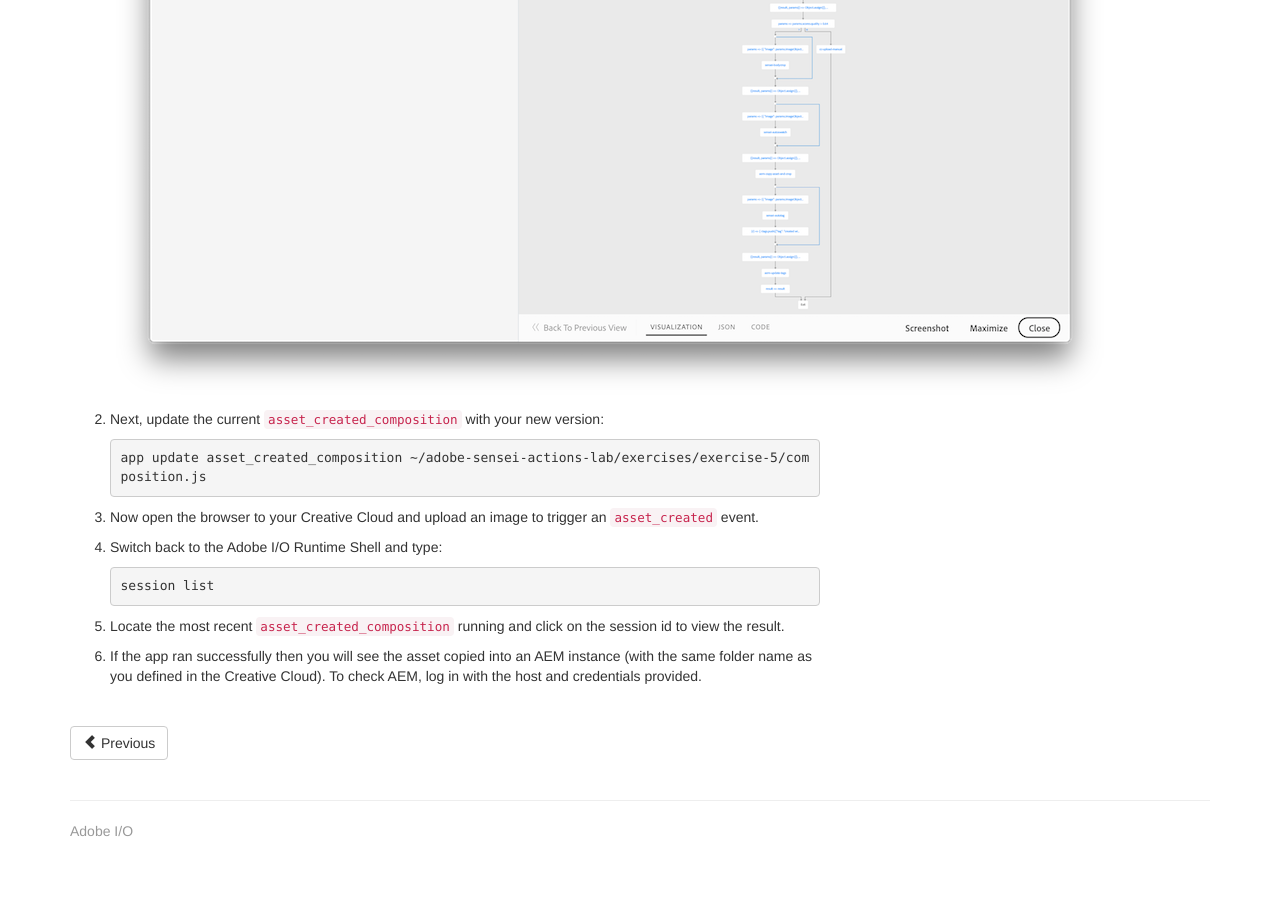
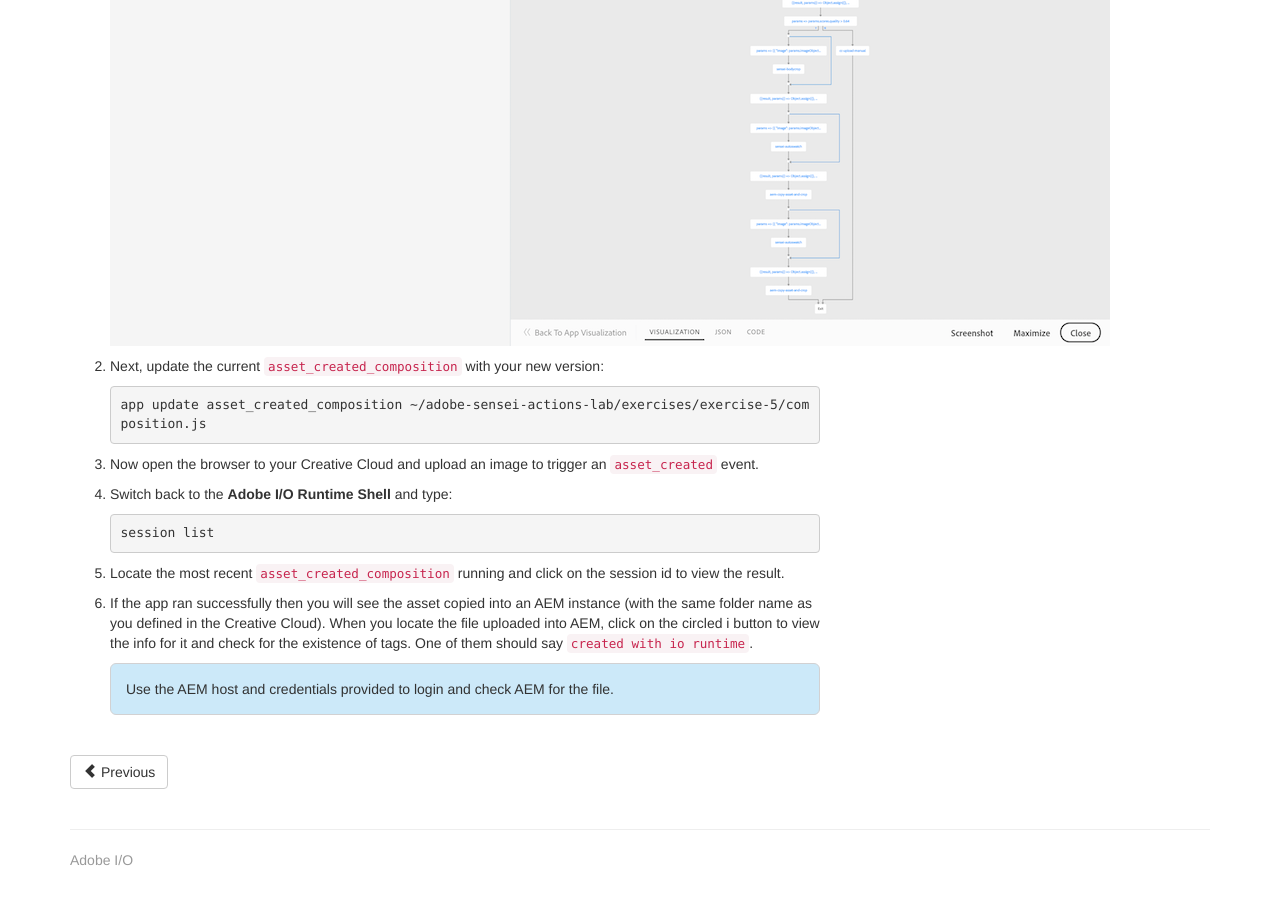
Before and after one commit to adobe/adobe-sensei-ai-functions, a Jekyll site: the page built from lesson9.md, in a window 1280 px wide and 900 px high, scrolled down 1635 px. Built offline with Jekyll 4.4.1, drawn with Linux system fonts in a browser that asks for light colours; comment, search, counter and statistics services are not loaded; before the commit the page ends 2506 px from its top, so only the background shows below that.

Commit message:
Content updates, flow screenshots updated

```diff
--- a/lesson9.md
+++ b/lesson9.md
@@ -50,7 +50,7 @@ In this exercise you will add the Sensei Auto Tag function to auto tag an image
 
        app preview ~/adobe-sensei-actions-lab/exercises/exercise-5/composition.js
 
-      ![](images/exercise5-flow.png)
+      ![](images/exercise5-flowb.png)
 
 2. Next, update the current `asset_created_composition` with your new version:
 
@@ -58,13 +58,15 @@ In this exercise you will add the Sensei Auto Tag function to auto tag an image
 
 3. Now open the browser to your Creative Cloud and upload an image to trigger an `asset_created` event.
 
-4. Switch back to the Adobe I/O Runtime Shell and type:
+4. Switch back to the **Adobe I/O Runtime Shell** and type:
 
        session list
 
 5. Locate the most recent `asset_created_composition` running and click on the session id to view the result.
 
-6. If the app ran successfully then you will see the asset copied into an AEM instance (with the same folder name as you defined in the Creative Cloud). To check AEM, log in with the host and credentials provided.
+6. If the app ran successfully then you will see the asset copied into an AEM instance (with the same folder name as you defined in the Creative Cloud). When you locate the file uploaded into AEM, click on the circled i button to view the info for it and check for the existence of tags. One of them should say `created with io runtime`.
+
+   > Use the AEM host and credentials provided to login and check AEM for the file.
 
 
 <div class="row" style="margin-top:40px;">
```
Also changed, not shown: lesson6.md (+3 -3 lines), lesson7.md (+4 -4 lines), lesson8.md (+8 -7 lines), images/exercise1-flow.png, images/exercise3-cropped.jpg (deleted), images/exercise3-flow.png, images/exercise3.jpg (deleted), images/exercise4-flow.png (deleted), images/exercise4-flowa.png (added), images/exercise4-flowb.png (added), images/exercise5-flow.png (deleted), images/exercise5-flowa.png (added), images/exercise5-flowb.png (added), images/fashion1.jpg (deleted), 4 more files, 1 other file.
